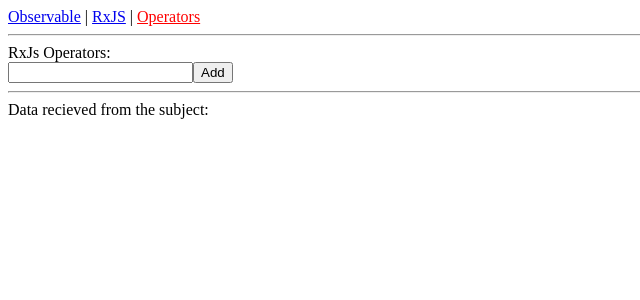
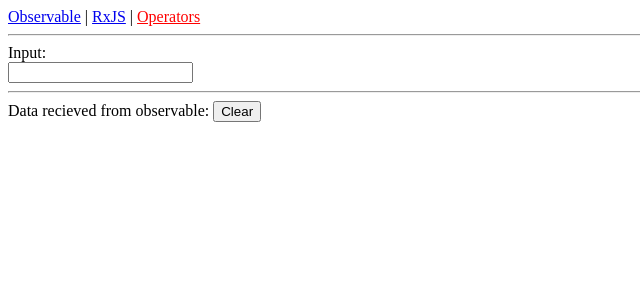
Before and after one commit to vikashkronline/angular-training, an Angular app: page /operators in a window 1280 px wide. Shown: the top 300 px of the page, without its empty margins (0-640 px from the left). Built offline with nearby package versions, Linux system fonts and the light colour scheme.

Commit message:
3 files modified

```diff
--- a/src/app/operators/operators.component.html
+++ b/src/app/operators/operators.component.html
@@ -1,9 +1,9 @@
-<div>RxJs Operators:</div>
-<input type="text" #input />
-<button (click)="add(input)">Add</button>
+<div>Input:</div>
+<input type="text" id="input" #input />
+<!-- <button (click)="add(input)">Add</button> -->
 <hr />
 
-Data recieved from the subject:
+Data recieved from observable: <button (click)="clear(input)">Clear</button>
 <ol>
   <li *ngFor="let item of data">{{ item }}</li>
 </ol>
--- a/src/app/operators/operators.component.ts
+++ b/src/app/operators/operators.component.ts
@@ -1,13 +1,28 @@
-import { Component, OnInit } from '@angular/core';
-import { Subject } from 'rxjs';
+import {
+  AfterViewInit,
+  Component,
+  ElementRef,
+  OnInit,
+  ViewChild,
+} from '@angular/core';
+import { fromEvent, Subject } from 'rxjs';
+import {
+  filter,
+  map,
+  debounceTime,
+  distinctUntilChanged,
+} from 'rxjs/operators';
 
 @Component({
   selector: 'app-operators',
   templateUrl: './operators.component.html',
   styleUrls: ['./operators.component.css'],
 })
-export class OperatorsComponent implements OnInit {
-  subject = new Subject();
+export class OperatorsComponent implements OnInit, AfterViewInit {
+  @ViewChild('input') input: ElementRef;
+  dataSource = new Subject();
+  // dataSource = of(1, 2, 3, 4, 5, 6);
+
   data: any[] = [];
 
   subscription;
@@ -15,26 +30,38 @@ export class OperatorsComponent implements OnInit {
   constructor() {}
 
   ngOnInit() {
-    this.subscription = this.subject
-      /* .pipe(
-        filter((n): n is string => {
+    this.subscription = this.dataSource
+      .pipe(
+        filter((n): n is number => {
           const num = Number(n);
           if (!isNaN(num)) {
             return num % 2 === 0;
           }
           return true;
         })
-      ) */
+      )
       .subscribe((data) => {
         this.data.push(data);
       });
   }
 
-  add(input: HTMLInputElement): void {
-    if (input.value) {
-      this.subject.next(input.value);
-      input.value = '';
-    }
+  ngAfterViewInit(): void {
+    fromEvent(this.input.nativeElement, 'keyup')
+      .pipe(
+        debounceTime(300),
+        map((evt: InputEvent) => evt.target['value']),
+        distinctUntilChanged()
+      )
+      .subscribe((val) => {
+        if (val) {
+          this.dataSource.next(val);
+        }
+      });
+  }
+
+  clear(input: HTMLInputElement): void {
+    this.data = [];
+    input.value = '';
     input.focus();
   }
 }
--- a/src/app/rxjs-practice/rxjs-practice.component.ts
+++ b/src/app/rxjs-practice/rxjs-practice.component.ts
@@ -23,19 +23,9 @@ export class RxjsPracticeComponent implements OnInit {
   }
 
   subscribe(): void {
-    this.subscription = this.dataSource
-      /* .pipe(
-        filter((n): n is string => {
-          const num = Number(n);
-          if (!isNaN(num)) {
-            return num % 2 === 0;
-          }
-          return true;
-        })
-      ) */
-      .subscribe((data) => {
-        this.data.push(data);
-      });
+    this.subscription = this.dataSource.subscribe((data) => {
+      this.data.push(data);
+    });
   }
 
   unsubscribe(): void {
```
